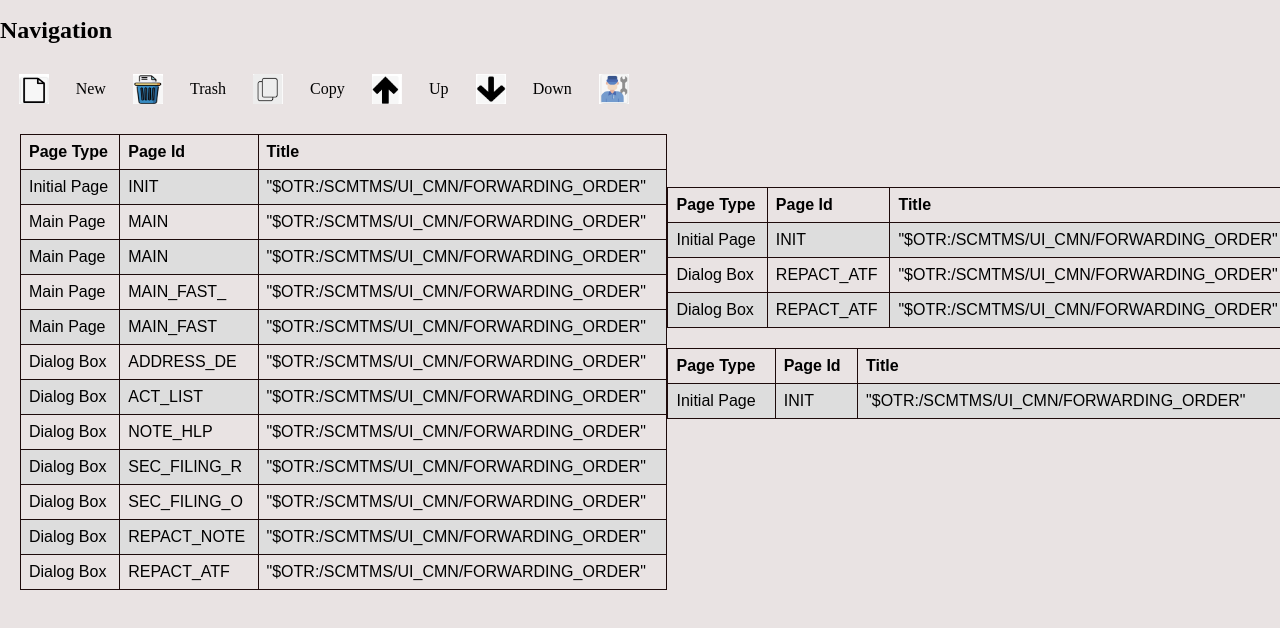
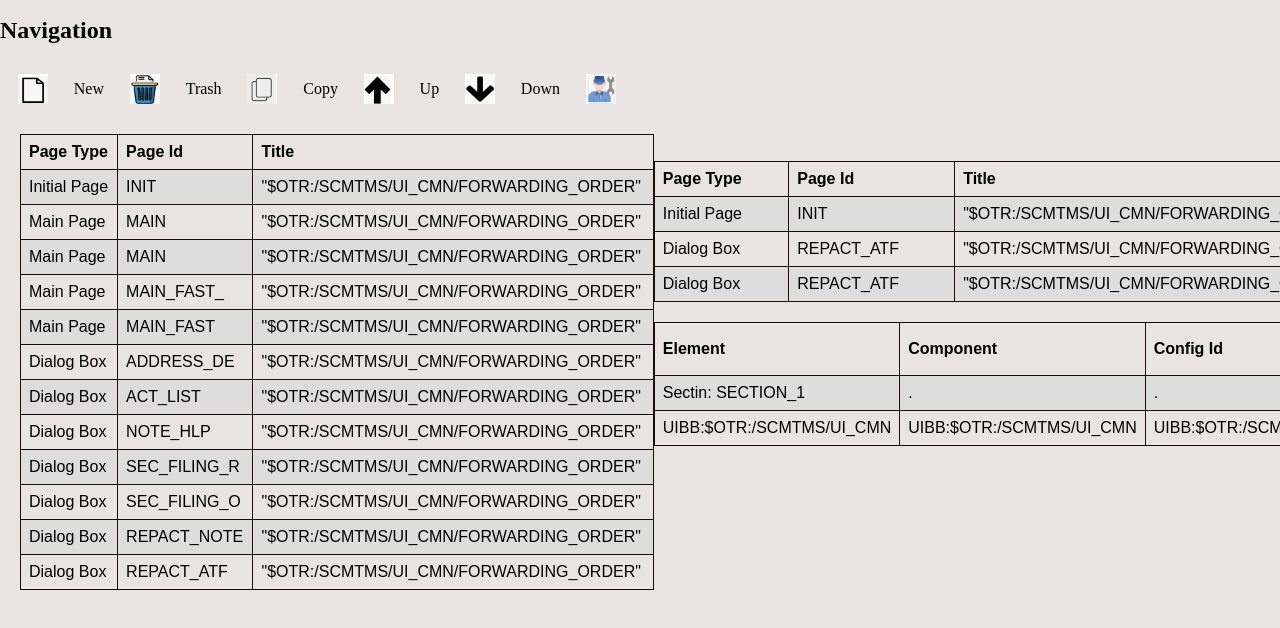
Before and after one commit to GustavoDuncker/Replicacao-de-Interface-Comercial, a plain HTML site: page index.html in a window 1280 px wide. Shown: the part 172-800 px from the top of the page. Drawn offline with Linux system fonts and the light colour scheme.

Commit message:
mudancas

```diff
--- a/index.html
+++ b/index.html
@@ -155,14 +155,20 @@
                  </table>
                     <table>
                     <tr>
-                        <th>Page Type</th>
-                        <th>Page Id</th>
-                        <th>Title</th>
+                        <th>Element</th>
+                        <th>Component</th>
+                        <th>Config Id</th>
+                        <th>Window Name</th>
                       </tr>
                       <tr>
-                        <td>Initial Page</td>
-                        <td>INIT</td>
-                        <td>"$OTR:/SCMTMS/UI_CMN/FORWARDING_ORDER"</td>
+                        <td>Sectin: SECTION_1</td>
+                        <td>.</td>
+                        <td>.</td>
+                      </tr>
+                      <tr>
+                        <td>UIBB:$OTR:/SCMTMS/UI_CMN</td>
+                        <td>UIBB:$OTR:/SCMTMS/UI_CMN</td>
+                        <td>UIBB:$OTR:/SCMTMS/UI_CMN</td>
                       </tr>
                     </table>
 
```
